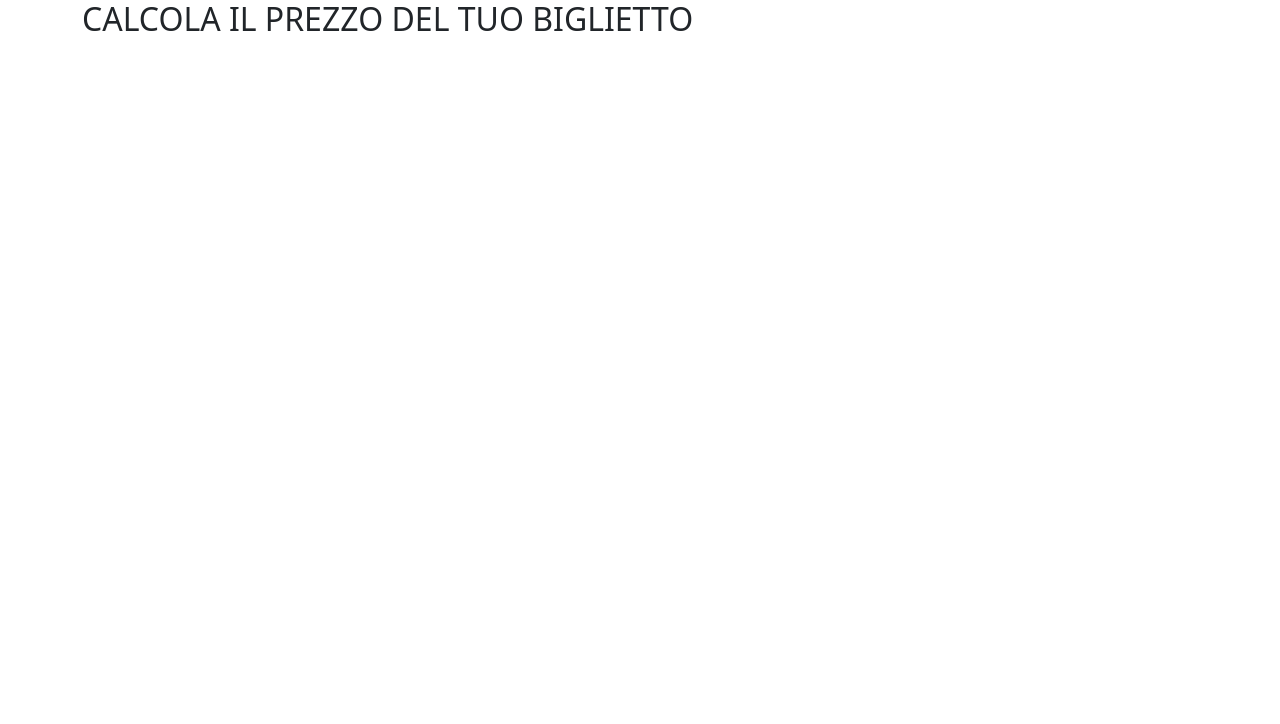
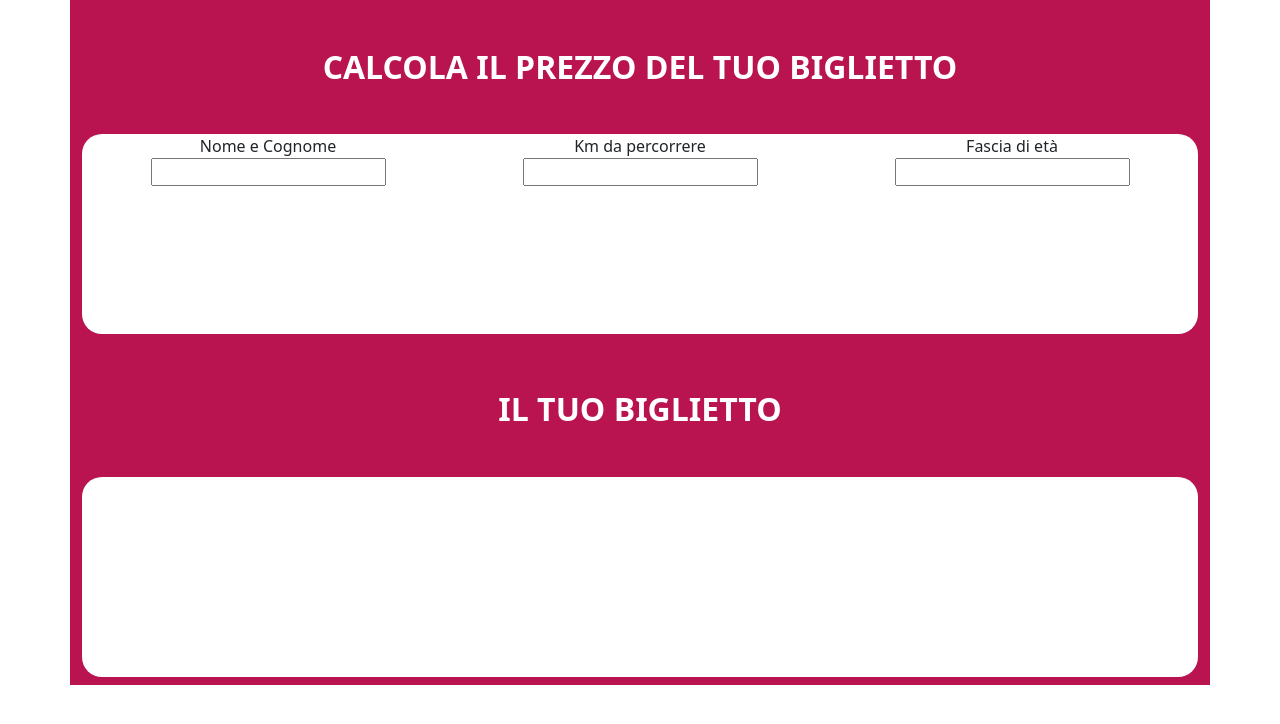
Before and after one commit to DamianoD88/js-biglietto-treno-form, a plain HTML site: page index.html in a window 1280 px wide. Drawn offline with nearby package versions, Linux system fonts and the light colour scheme.

Commit message:
add layout

```diff
--- a/css/style.css
+++ b/css/style.css
@@ -5,10 +5,13 @@
 }
 
 .container {
-
+    background-color: #b91450;
 }
 
 
-.calcolatore {
-
+.informazioni {
+    background-color: white;
+    height: 200px;
+    width: 500;
+    border-radius: 20px;
 }
--- a/index.html
+++ b/index.html
@@ -11,14 +11,40 @@
 </head>
 <body>
 
-    <div class="container">
+    <div class="container container-md text-center">
         <div class="row">
+            <div class="col-12">
 
             <!-- parte superiore dove inserire i dati -->
-         <section id="" class="calcolatore">
-            <!-- titolo parte superiore -->
-            <h2>CALCOLA IL PREZZO DEL TUO BIGLIETTO</h2>
+            <section id="" class="calcolatore ">
+                <!-- titolo parte superiore -->
+                <h2 id="" class="text-white my-5 text-uppercase fw-bolder" >CALCOLA IL PREZZO DEL TUO BIGLIETTO</h2>
+
+                <!-- opzioni sotto titolo -->
+                <div class="informazioni my-2 col-12 d-flex justify-content-around">
+
+                    <!-- raccolte dati per biglietto -->
+                    <div class="nome">
+                        <label for="Nome">Nome e Cognome</label><br>
+                        <input type="text" id="Nome">
+                    </div>
+
+                    <div class="nome">
+                        <label for="Nome">Km da percorrere</label><br>
+                        <input type="text" id="Nome">
+                    </div>
+
+                    <div class="nome">
+                        <label for="Nome">Fascia di età</label><br>
+                        <input type="text" id="Nome">
+                    </div>
+                    <!--end raccolte dati per biglietto -->
+
+                </div>
+
+
             </section>
+            </div>
 
         </div>
 
@@ -28,7 +54,11 @@
 
         <div class="row">
             <section id="" class="biglietto" >
+                <!-- titolo parte superiore -->
+                <h2 class="text-white my-5 text-uppercase fw-bolder" >IL TUO BIGLIETTO</h2>
+                <div class="informazioni my-2">
 
+                </div>
             </section>
         </div>
 
```
